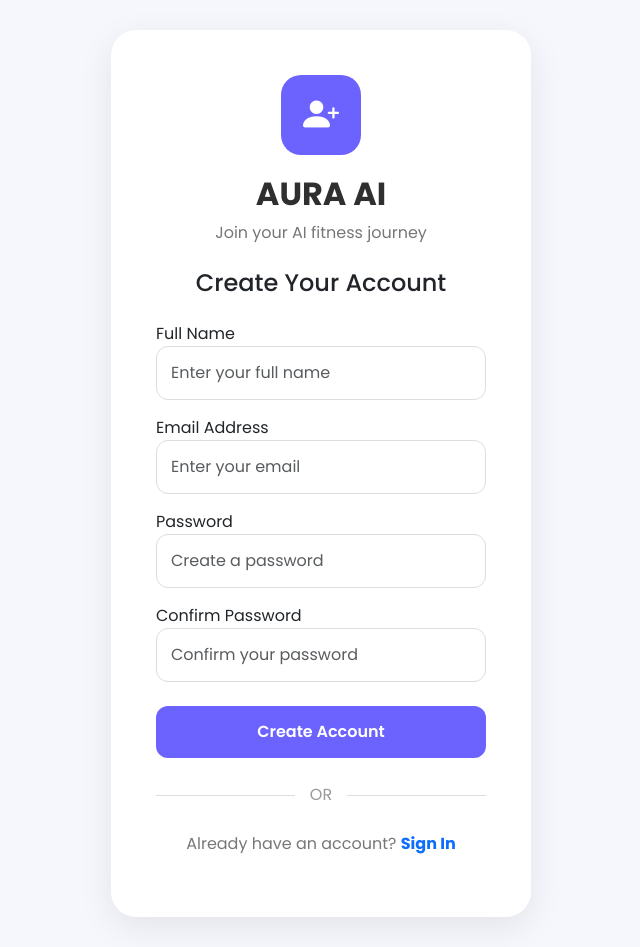
After one commit to anshikakapoor0001-source/ai-fitness-coach, a Flask app: page /signup in a window 1280 px wide. The commit adds this page. Shown: the whole page, without its empty margins (319-959 px from the left). Run offline with Flask 3, Linux system fonts and the light colour scheme.

Commit message:
login page,signup page added

```diff
--- a/app.py
+++ b/app.py
@@ -1,30 +1,50 @@
-from flask import Flask, render_template, request
+from flask import Flask, render_template, request, redirect, url_for
 
 from services.bmi import calculate_bmi
 from services.ai_recommendation import generate_plan
-from database.database import save_user, get_all_users
+from database.database import save_user
 
 app = Flask(__name__)
 
 
+# ----------------------------
+# Login Page
+# ----------------------------
 @app.route("/")
 def home():
     return render_template("login.html")
 
 
+# ----------------------------
+# Signup Page
+# ----------------------------
+@app.route("/signup")
+def signup():
+    return render_template("signup.html")
+
+
+# ----------------------------
+# Profile Page
+# ----------------------------
+@app.route("/profile")
+def profile():
+    return render_template("profile.html")
+
+
+# ----------------------------
+# Generate AI Plan
+# ----------------------------
 @app.route("/recommend", methods=["POST"])
 def recommend():
 
     name = request.form["name"]
-    age = request.form["age"]
+    age = int(request.form["age"])
     weight = float(request.form["weight"])
     height = float(request.form["height"])
     goal = request.form["goal"]
 
-    # Calculate BMI
     bmi, bmi_category = calculate_bmi(weight, height)
 
-    # Generate AI recommendation
     ai_plan = generate_plan(
         name=name,
         age=age,
@@ -34,7 +54,6 @@ def recommend():
         goal=goal
     )
 
-    # Save user data to Supabase
     save_user(
         name=name,
         age=age,
@@ -57,36 +76,6 @@ def recommend():
         ai_plan=ai_plan
     )
 
-@app.route("/dashboard")
-def dashboard():
-
-    users = get_all_users()
-
-    total_users = len(users)
-
-    avg_bmi = 0
-
-    if total_users > 0:
-        avg_bmi = round(
-            sum(user["bmi"] for user in users) / total_users,
-            2
-        )
-
-    healthy = len(
-        [
-            user
-            for user in users
-            if user["bmi_category"] == "Healthy"
-        ]
-    )
-
-    return render_template(
-        "dashboard.html",
-        users=users,
-        total_users=total_users,
-        avg_bmi=avg_bmi,
-        healthy=healthy
-    )
 
 if __name__ == "__main__":
     app.run(debug=True)
--- a/static/css/style.css
+++ b/static/css/style.css
@@ -165,3 +165,187 @@ body{
 }
 
 }
+/* ===========================
+   LOGIN PAGE
+=========================== */
+
+.login-page{
+    background:#F5F7FC;
+    font-family:'Poppins',sans-serif;
+    min-height:100vh;
+    display:flex;
+    justify-content:center;
+    align-items:center;
+}
+
+.login-container{
+    width:100%;
+    display:flex;
+    justify-content:center;
+    padding:30px;
+}
+
+.login-card{
+
+    width:420px;
+
+    background:#fff;
+
+    border-radius:25px;
+
+    padding:45px;
+
+    box-shadow:0 10px 35px rgba(0,0,0,.08);
+
+}
+
+.logo{
+
+    width:80px;
+    height:80px;
+
+    margin:auto;
+
+    background:#6C63FF;
+
+    color:white;
+
+    border-radius:20px;
+
+    display:flex;
+    justify-content:center;
+    align-items:center;
+
+    font-size:36px;
+
+    margin-bottom:20px;
+
+}
+
+.login-card h2{
+
+    font-weight:700;
+
+    color:#2F2F2F;
+
+}
+
+.login-card p{
+
+    color:#777;
+
+}
+
+.form-control{
+
+    border-radius:12px;
+
+    padding:14px;
+
+    border:1px solid #DDD;
+
+}
+
+.form-control:focus{
+
+    border-color:#6C63FF;
+
+    box-shadow:none;
+
+}
+
+.login-btn{
+
+    background:#6C63FF;
+
+    color:white;
+
+    padding:14px;
+
+    border-radius:12px;
+
+    border:none;
+
+    font-weight:600;
+
+}
+
+.login-btn:hover{
+
+    background:#574FE8;
+
+    color:white;
+
+}
+
+.signup-btn{
+
+    background:white;
+
+    border:2px solid #6C63FF;
+
+    color:#6C63FF;
+
+    border-radius:12px;
+
+    padding:14px;
+
+    font-weight:600;
+
+}
+
+.signup-btn:hover{
+
+    background:#6C63FF;
+
+    color:white;
+
+}
+
+.divider{
+
+    text-align:center;
+
+    margin:25px 0;
+
+    color:#999;
+
+    position:relative;
+
+}
+
+.divider::before{
+
+    content:"";
+
+    position:absolute;
+
+    width:42%;
+
+    height:1px;
+
+    background:#DDD;
+
+    left:0;
+
+    top:50%;
+
+}
+
+.divider::after{
+
+    content:"";
+
+    position:absolute;
+
+    width:42%;
+
+    height:1px;
+
+    background:#DDD;
+
+    right:0;
+
+    top:50%;
+
+}
--- /dev/null
+++ b/templates/signup.html
@@ -0,0 +1,123 @@
+<!DOCTYPE html>
+<html lang="en">
+
+<head>
+    <meta charset="UTF-8">
+    <meta name="viewport" content="width=device-width, initial-scale=1.0">
+
+    <title>AURA AI | Create Account</title>
+
+    <link href="https://cdn.jsdelivr.net/npm/bootstrap@5.3.3/dist/css/bootstrap.min.css" rel="stylesheet">
+
+    <link href="https://cdn.jsdelivr.net/npm/bootstrap-icons@1.11.3/font/bootstrap-icons.css" rel="stylesheet">
+
+    <link href="https://fonts.googleapis.com/css2?family=Poppins:wght@300;400;500;600;700&display=swap" rel="stylesheet">
+
+    <link rel="stylesheet" href="{{ url_for('static', filename='css/style.css') }}">
+</head>
+
+<body class="login-page">
+
+<div class="login-container">
+
+    <div class="login-card">
+
+        <div class="text-center mb-4">
+
+            <div class="logo">
+                <i class="bi bi-person-plus-fill"></i>
+            </div>
+
+            <h2>AURA AI</h2>
+
+            <p>Join your AI fitness journey</p>
+
+        </div>
+
+        <h4 class="text-center mb-4">
+            Create Your Account
+        </h4>
+
+        <form action="/profile" method="GET">
+
+            <div class="mb-3">
+
+                <label>Full Name</label>
+
+                <input
+                    type="text"
+                    name="fullname"
+                    class="form-control"
+                    placeholder="Enter your full name"
+                    required>
+
+            </div>
+
+            <div class="mb-3">
+
+                <label>Email Address</label>
+
+                <input
+                    type="email"
+                    name="email"
+                    class="form-control"
+                    placeholder="Enter your email"
+                    required>
+
+            </div>
+
+            <div class="mb-3">
+
+                <label>Password</label>
+
+                <input
+                    type="password"
+                    name="password"
+                    class="form-control"
+                    placeholder="Create a password"
+                    required>
+
+            </div>
+
+            <div class="mb-4">
+
+                <label>Confirm Password</label>
+
+                <input
+                    type="password"
+                    name="confirm_password"
+                    class="form-control"
+                    placeholder="Confirm your password"
+                    required>
+
+            </div>
+
+            <button type="submit" class="btn login-btn w-100">
+
+                Create Account
+
+            </button>
+
+        </form>
+
+        <div class="divider">
+            <span>OR</span>
+        </div>
+
+        <p class="text-center">
+
+            Already have an account?
+
+            <a href="/" class="text-decoration-none fw-bold">
+                Sign In
+            </a>
+
+        </p>
+
+    </div>
+
+</div>
+
+</body>
+
+</html>
```
Also changed, not shown: templates/login.html (added, +117 -0 lines), templates/profile.html (added, +121 -0 lines), 1 other file.
